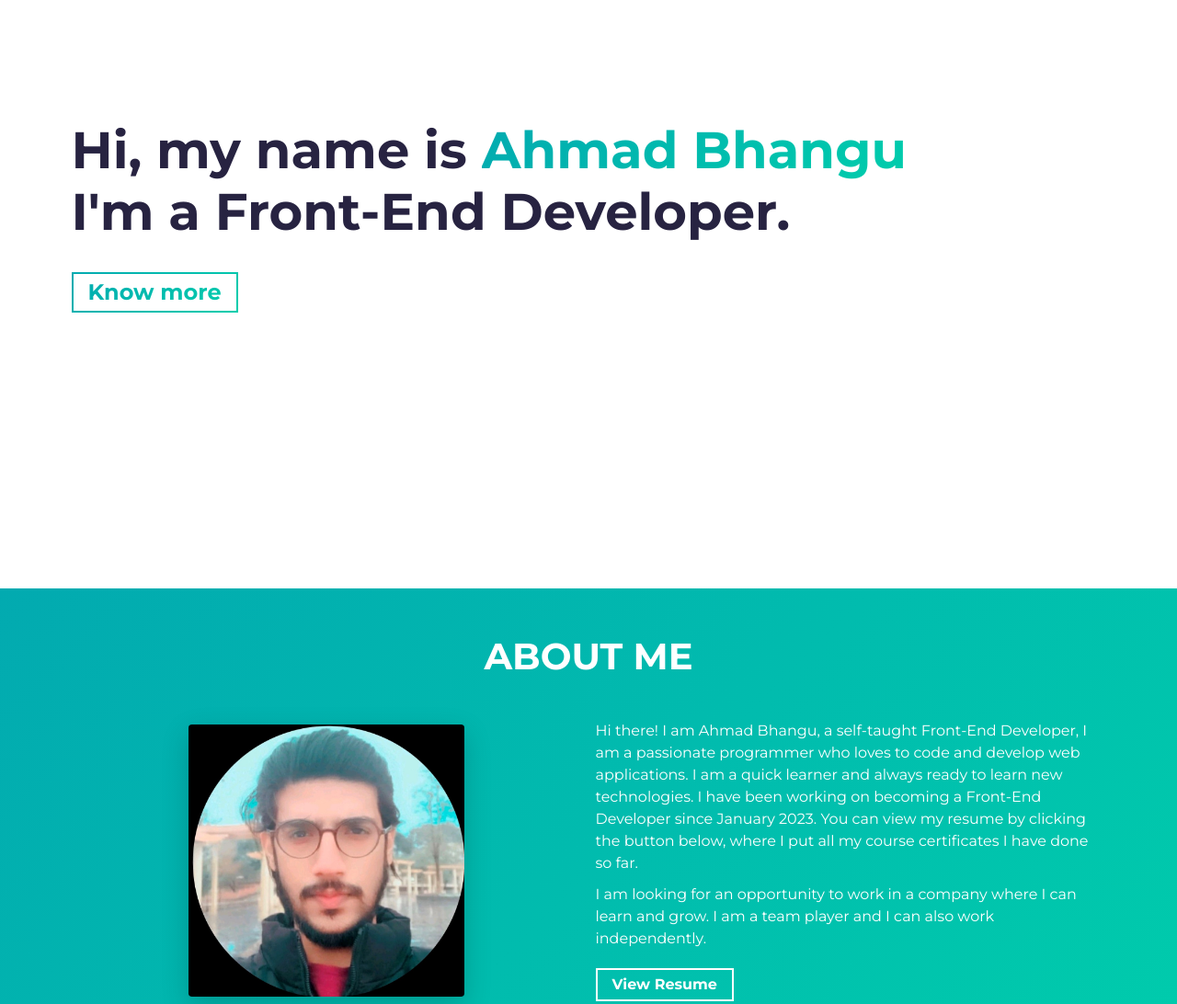
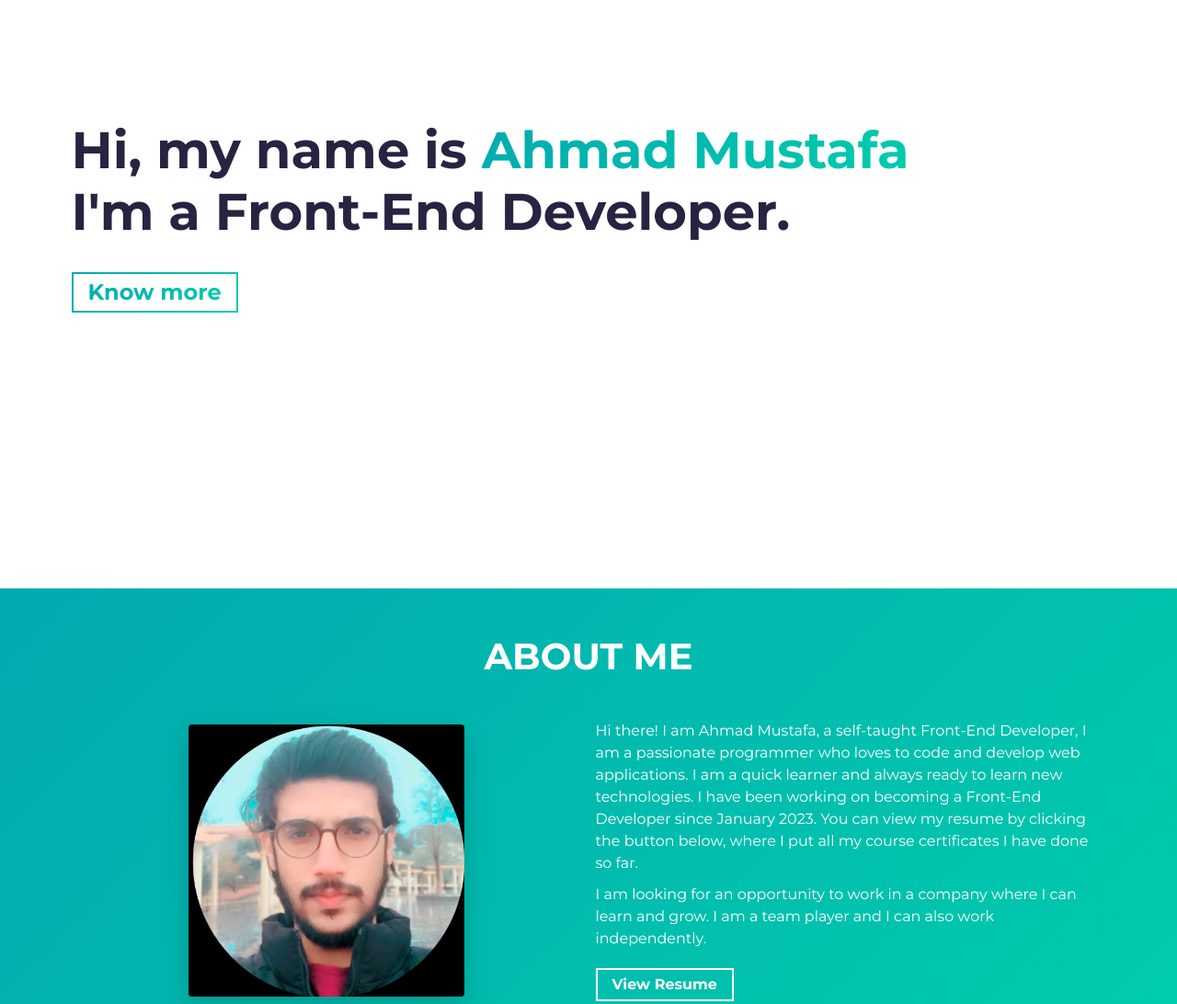
Before and after one commit to ARMustafa/Portfolio, a website built with Parcel: page src/index.html in a window 1280 px wide. Shown: the part 160-1252 px from the top of the page at 92% size. Built offline with nearby package versions, Linux system fonts and the light colour scheme.

Commit message:
edititng name

```diff
--- a/src/index.html
+++ b/src/index.html
@@ -44,7 +44,7 @@
     <section id="hero" class="jumbotron">
       <div class="container">
         <h1 class="hero-title load-hidden">
-          Hi, my name is <span class="text-color-main">Ahmad Bhangu</span>
+          Hi, my name is <span class="text-color-main">Ahmad Mustafa</span>
           <br />
           I'm a Front-End Developer.
         </h1>
@@ -76,7 +76,7 @@
           <div class="col-md-6 col-sm-12">
             <div class="about-wrapper__info load-hidden">
               <p class="about-wrapper__info-text">
-                Hi there! I am Ahmad Bhangu, a self-taught Front-End Developer,
+                Hi there! I am Ahmad Mustafa, a self-taught Front-End Developer,
                 I am a passionate programmer who loves to code and develop web applications.
                 I am a quick learner and always ready to learn new technologies.
                 I have been working on becoming a Front-End Developer since January 2023.
@@ -91,7 +91,7 @@
                   rel="noreferrer"
                   target="_blank"
                   class="cta-btn cta-btn--resume"
-                  href="https://fuchsia-alfreda-17.tiiny.site"
+                  href="https://salmon-blinnie-95.tiiny.site"
                 >
                   View Resume
                 </a>
```
Also changed, not shown: 1 other file.
